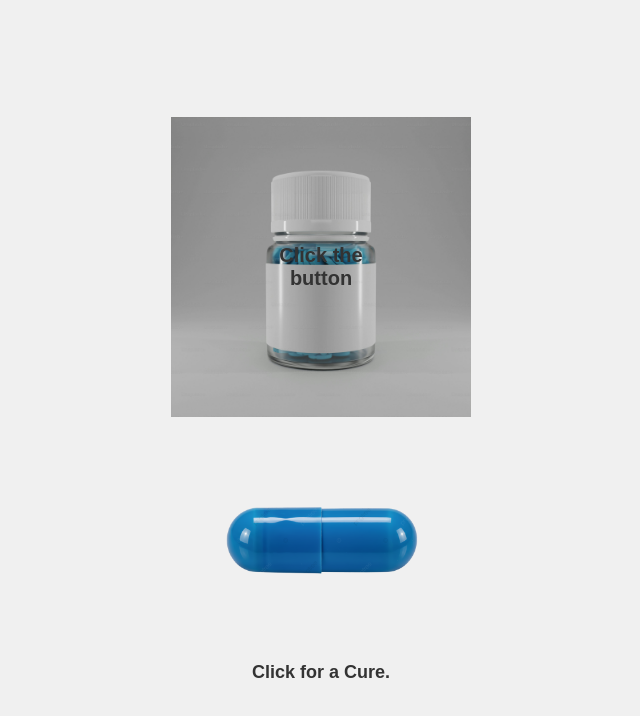
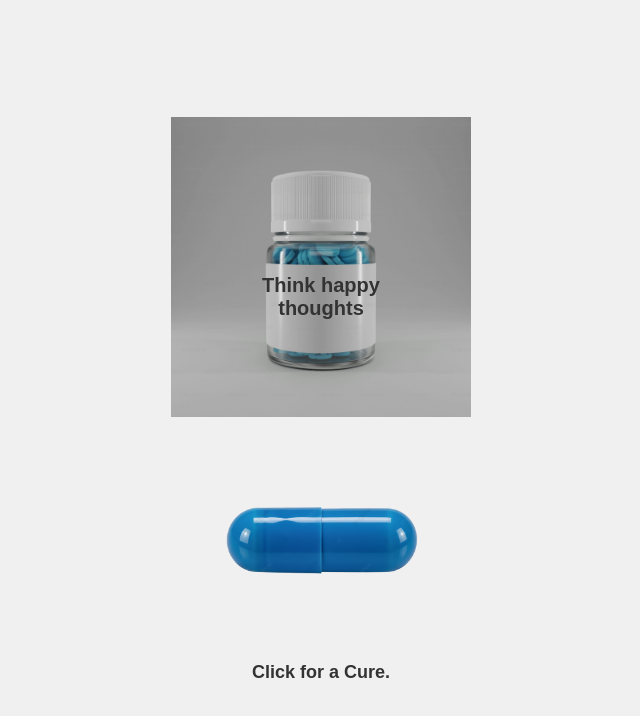
Before and after one commit to MRmuyres/MART201H, a plain HTML site: page index.html in a window 1280 px wide. Both pictures are taken after a click on the button 640 px from the left and 547 px from the top of the page. Shown: the whole page, without its empty margins (319-959 px from the left). Drawn offline with Linux system fonts and the light colour scheme.

Commit message:
im tweakin

```diff
--- a/index.html
+++ b/index.html
@@ -6,12 +6,12 @@
     <body>
         <div class="bottle-container">
             <img src="pill-bottle.jpg" alt="Pill Bottle" class="bottle-image">
-            <div class="label-text" id="labelText">Click the button</div>
+            <div class="label-text" id="labelText"></div>
         </div>
 
         <div class="button-container">
             <button id="pillButton">
-                <img src="pill-button-edited.png" alt="Pill Button" class="overlay-image">
+                <img src="pill-button-Edited.png" alt="Pill Button" class="overlay-image">
             </button>
             <p class="button-text">Click for a Cure.</p>
         </div>
--- a/script.js
+++ b/script.js
@@ -14,7 +14,7 @@ const cures = ['Sunshine',
 'Take more vitamins',
 'St. Johns Wort'];
 
-
+// Generate a prompt when the button is clicked
 function getRandomPrompt() {
   const randomIndex = Math.floor(Math.random() * cures.length);
   return cures[randomIndex];
@@ -23,5 +23,6 @@ function getRandomPrompt() {
 // Add click event listener to the image button
 document.getElementById('pillButton').addEventListener('click', function() {
   const prompt = getRandomPrompt();
-  alert(prompt);
+  const labelText = document.getElementById('labelText');
+  labelText.textContent = prompt;
 });
--- a/styles.css
+++ b/styles.css
@@ -30,11 +30,11 @@ body {
   display: block;
 }
 
-/* Text on the label - ADJUST POSITION TO MATCH YOUR BOTTLE */
+/* Text on the label */
 .label-text {
   position: absolute;
-  top: 50%;  /* Adjust this */
-  left: 50%; /* Adjust this */
+  top: 60%;
+  left: 50%;
   transform: translate(-50%, -50%);
   font-size: 20px;
   font-weight: bold;
```
